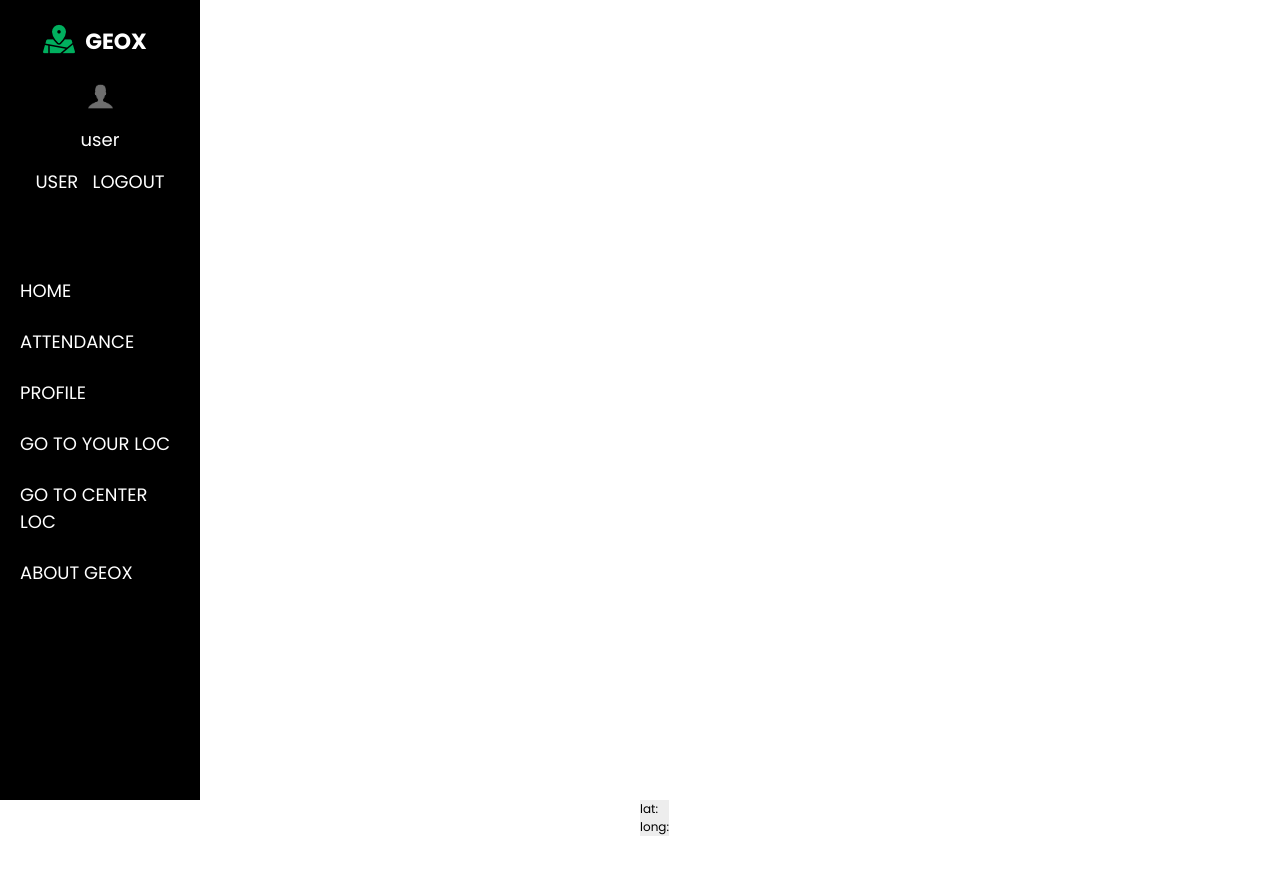
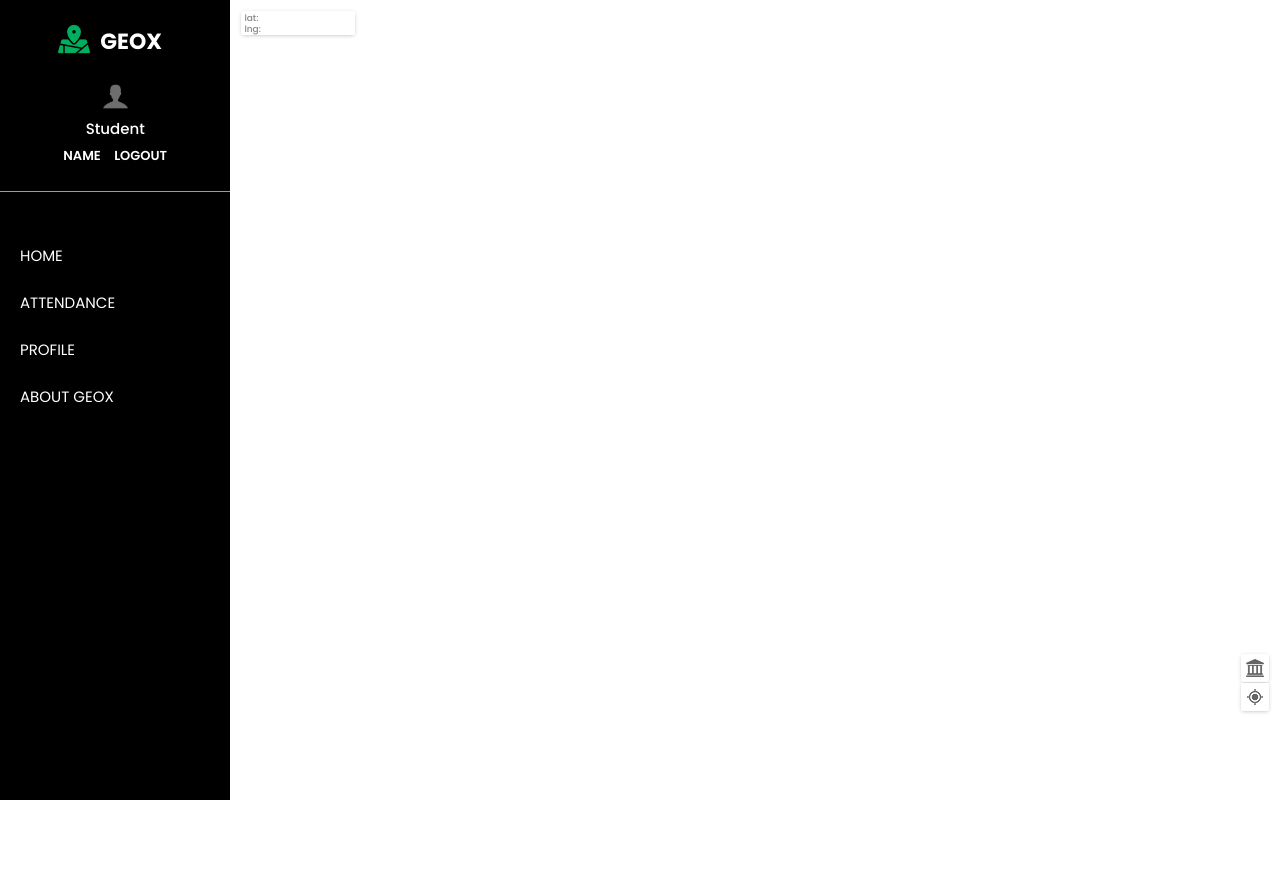
Before and after one commit to ChauhanAbhinav/GEOX, a website: page public/views/dashboard.html in a window 1280 px wide. After the commit the page ends 800 px from the top, so only its background shows below. Drawn offline with nearby package versions, Linux system fonts and the light colour scheme; some packages are replaced by stand-ins of ours.

Commit message:
stylesheet change of dashboard.html

```diff
--- /dev/null
+++ b/public/includes/css/dashboard.css
@@ -0,0 +1,100 @@
+body{
+margin:0px 0px;
+height: 100%;
+}
+html{
+margin:0px 0px;
+height: 100%;
+}
+.container-fluid{
+height: 100%;
+font-family: Poppins;
+}
+.map-wrapper {
+position: relative;
+float: left;
+height: 100%;
+width: 82%;
+overflow:hidden;
+}
+.sidenav{
+background-color: black;
+float: left;
+height: 100%;
+width: 18%;
+text-align: center;
+font-family: 'poppins', serif;
+}
+@media screen and (max-width: 1024px) {
+    .map-wrapper{
+    	width: calc(100% - 180px);
+    }
+    .sidenav{
+    	width: 180px;
+    }
+
+}
+.upper-sidenav{
+	padding-bottom: 20px;
+	border-bottom: 1px solid #9c9c9c;
+}
+.user-logout{
+color: white;
+font-weight: 500;
+font-size: 13px;
+}
+.user-logout a {
+color: white;
+text-decoration: none;
+display: inline-block;
+padding: 5px;
+text-transform: uppercase;
+cursor: pointer;
+font-weight: 600;
+}
+.user-logout a:hover{
+color: #00AD5E;
+}
+.user {
+color: white;
+font-size: 15px;
+padding: 10px;
+font-weight: 500;
+}
+#map{
+height: 100%;
+width: 100%;
+}
+.panel ul {
+list-style: none;
+padding: 0px;
+margin-top: 40px;
+}
+.panel ul li {
+text-transform: uppercase;
+font-size: 15px;
+padding: 12px 20px;
+text-align: left;
+}
+.panel ul li:hover{
+background:rgba(0,173,94,0.4);
+border:0px solid grey;
+color:#ffffff;
+cursor: pointer;
+}
+.logo-header {
+margin: 22px auto;
+display: block;
+}
+.geox {
+color: white;
+line-height: 39px;
+vertical-align: super;
+text-align: center;
+padding: 10px;
+font-weight: bolder;
+font-size: 22px;
+}
+.panel{
+color: white;
+}
--- /dev/null
+++ b/public/includes/css/map.css
@@ -0,0 +1,53 @@
+.map-overlay{
+background-color: white;
+border: 2px solid white;
+box-shadow: rgba(0, 0, 0, 0.298) 0px 1px 4px -1px;
+cursor: pointer;
+border-radius: 2px;
+padding: 3px;
+z-index: 9999;
+position: absolute;
+}
+.my-location{
+bottom: 89px;
+right: 11px;
+}
+.my-location-icon{
+height:18px;
+width:18px;
+background-image: url('/includes/img/myloc.png');
+background-position: fixed;
+opacity: 0.6;
+}
+.centre-location{
+bottom: 118px;
+right: 11px;
+}
+.centre-location-icon{
+height:18px;
+width:18px;
+background-image: url('/includes/img/centre.png');
+background-position: fixed;
+opacity: 0.6;
+}
+.lat-lng{
+top: 11px;
+left: 11px;
+padding: 0px;
+}
+.lat-lng-text{
+height:20px;
+width:110px;
+font-size: 9px;
+position: relative;
+font-weight: 500;
+color: #888888;
+}
+.lat{
+position: absolute;
+left:1px;top: -1px;
+}
+.lng{
+position: absolute;
+left:1px;top: 10px;
+}
--- a/public/views/dashboard.html
+++ b/public/views/dashboard.html
@@ -1,142 +1,42 @@
 <!DOCTYPE html>
 <html>
 <head>
-	<title></title>
-
+	<title>Dashboard</title>
+	<link href="https://fonts.googleapis.com/css?family=Poppins:300,500,400,600,700,900" rel="stylesheet">
 <style>
-	.userlogout a {
-    color: white;
-    text-decoration: none;
-    display: inline-block;
-    padding: 5px;
-    font-size: 18px;
-    text-transform: uppercase;
-}
-.userlogout a:hover{
-	background:darkgrey;
-	border:1px solid grey;
-	color:#f2f2f2;
-}
-	#map{
-
-    height: 100%;
-    width: 100%;
-	}
-	.mapwrapper {
-    float: left;
-    height: 100%;
-    width: 1149px;
-}
-	.container{
-		height: 100%;
-		font-family: Poppins;
-	}
-	.panel ul {
-    list-style: none;
-    padding: 0px;
-        margin-top: 65px;
-}
-.panel ul li {
-	text-transform: uppercase;
-    font-size: 18px;
-    padding: 12px 20px;
-    text-align: left;
-}
-.panel ul li:hover{
-	background:darkgrey;
-	border:1px solid grey;
-	color:#f2f2f2;
-
-}
-	.logoandheader {
-    margin: 22px auto;
-    display: block;
-}
-		.sidenav{
-			background-color: black;
-			float: left;
-			height: 100%;
-     		width: 200px;
-			text-align: center;
-		}
-		.mapwrapper{
-
-
-	    float: left;
-    	height: 100%;
-    	width: 1148px;
-
-		}
-		.geox {
-    color: white;
-    line-height: 39px;
-    vertical-align: super;
-    text-align: center;
-    padding: 10px;
-    font-weight: bolder;
-    font-size: 22px;
-}
-		.user {
-    color: white;
-    /* display: block; */
-    font-size: 18px;
-    padding: 10px;
-}
-		.mapwrapper{
-			overflow:hidden;
-
-		}
-		.user-name{
-			color: white:;
-
-		}
-		.userlogout{
-			color: white;
-		}
-		.panel{
-			color: white;
-		}
-		body{
-			margin:0px 0px;
-			height: 100%;
-		}
-		html{
-			margin:0px 0px;
-			height: 100%;
-		}
 </style>
-	<!-- <link rel="stylesheet" href="https://maxcdn.bootstrapcdn.com/bootstrap/3.3.7/css/bootstrap.min.css"> -->
-    <link href="https://fonts.googleapis.com/css?family=Poppins:300,400,600,700,900" rel="stylesheet">
+	<link rel="stylesheet" type="text/css" href="/includes/css/dashboard.css">
+	<link rel="stylesheet" type="text/css" href="/includes/css/map.css">
 	<script src="https://cdnjs.cloudflare.com/ajax/libs/angular.js/1.7.2/angular.min.js"></script>
     <script src="https://cdnjs.cloudflare.com/ajax/libs/angular-ui-router/1.0.18/angular-ui-router.min.js"></script>
-    <script type="text/javascript" src="/controllers/geolocCtrl.js"></script>
-    <script type="text/javascript" src="/services/mapService.js"></script>
-    <script type="text/javascript" src="./../mainApp.js"></script>
+    <script src='https://maps.googleapis.com/maps/api/js?key=AIzaSyAd1xMYT1bt99qtFWQEzXiRBvORDWHgPtk'></script>
+    <script type="text/javascript" src="/services/mapService.js"></script> <!-- loading services -->
+    <script type="text/javascript" src="/controllers/geolocCtrl.js"></script> <!-- loading controllers -->
+    <script type="text/javascript" src="./../mainApp.js"></script> <!-- loading main app -->
 </head>
 <body ng-app="geox" ng-controller="geolocCtrl">
-	<div class="container">
+	<div class="container-fluid">
 		<div class="sidenav" >
-
-			<div class="logopanel">
-			<span class="logoandheader"><img src="/includes/img/logo-32px.png"><span class="geox" >GEOX</span>
+		<div class="upper-sidenav">
+			<div>
+				<span class="logo-header"><img src="/includes/img/logo-32px.png"><span class="geox" >GEOX</span>
 				</span>
 			</div>
 
-				<div class="userpic">
+			<div>
 				<img src="/includes/img/user.png" style="height: 25px;width:25px;">
 			</div>
 
-			<div class="user">
-			<span> user</span>
+			<div>
+				<span class="user"> Student</span>
 			</div>
-
-
 			<div >
-				<span class="userlogout">
-				<a href ="">User</a> <a href="" >Logout</a>
+				<span class="user-logout">
+					<a href ="">Name</a> <a href="">Logout</a>
 				</span>
 			</div>
 
+		</div>
 			<div class="panel">
 					<ul>
 					<li>Home</li>
@@ -144,21 +44,19 @@
 					<!-- <li>Register user</li> -->
 					<!-- <li>student detail</li>	 -->
 					<li>Profile</li>
-					<li ng-click="goToLoc()">Go to your loc</li>
-					<li ng-click="goToCent()">Go to center Loc</li>
 					<li>About GEOX</li>
 						</ul>
 			</div>
-
-
 		</div>
 
-		<div class="mapwrapper">
- <span style="font-size: 12px;position: absolute;z-index: 9999;left:50%;background-color: #ededed">lat: <span ng-bind="pos.lat"></span><br> long: <span ng-bind="pos.lng"></span></span>
+<div class="map-wrapper">
+
+ <div class="map-overlay lat-lng"><div class="lat-lng-text"><span class="lat">lat:{{pos.lat}}</span><span class="lng">lng:{{pos.lng}}</span></div></div>
+ <div title="Centre Location" class="map-overlay centre-location" ng-click="goToCent()"><div class="centre-location-icon"></div></div>
+ <div title="Your Location" class="map-overlay my-location" ng-click="goToLoc()"><div class="my-location-icon"></div></div>
 
  <div id="map"></div>
 </div>
 </div>
-<script async src='https://maps.googleapis.com/maps/api/js?key=AIzaSyAd1xMYT1bt99qtFWQEzXiRBvORDWHgPtk'></script>
 </body>
 </html>
```
Also changed, not shown: public/includes/img/admin-2.png (deleted), public/includes/img/centre.png (added), public/includes/img/myloc.png (added), public/includes/img/user-loc-simple.png (deleted). Lines whose indentation alone changed are shown as unchanged.
